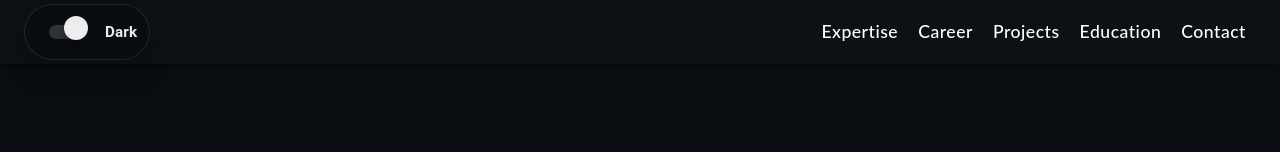
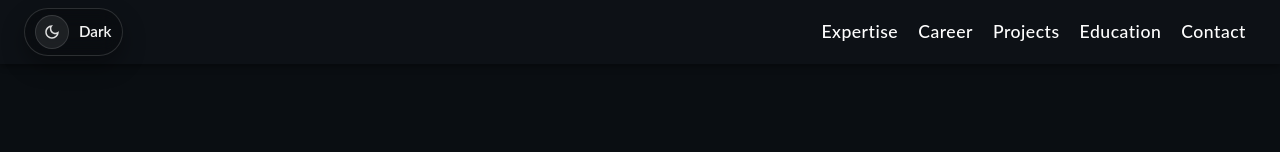
Before and after one commit to sakapuce911/Portfolio, a React (Create React App) app: page / in a window 1280 px wide. Shown: the top 152 px of the page. Built offline with nearby package versions, Linux system fonts and the light colour scheme.

Commit message:
Finalize navigation theme toggle (desktop & mobile)

```diff
--- a/src/assets/styles/Navigation.scss
+++ b/src/assets/styles/Navigation.scss
@@ -1,144 +1,97 @@
-/* =========================
-   DESKTOP THEME BOX
-========================= */
+/* ======================================
+   THEME TOGGLE (Desktop + Mobile)
+====================================== */
 
-.theme-box {
+/* Base */
+.theme-toggle {
+  margin-right: 14px;
+  border: none;
+  cursor: pointer;
   display: inline-flex;
   align-items: center;
   gap: 10px;
+
   padding: 8px 12px;
   border-radius: 999px;
-  margin-right: 14px;
+
   backdrop-filter: blur(10px);
   -webkit-backdrop-filter: blur(10px);
+
+  transition: transform 0.18s ease, box-shadow 0.18s ease, background 0.18s ease;
 }
 
-.light-mode .theme-box {
-  background: rgba(255, 255, 255, 0.70);
-  border: 1px solid rgba(0, 0, 0, 0.08);
-  box-shadow: 0 10px 20px rgba(0, 0, 0, 0.06);
+.theme-toggle:hover {
+  transform: translateY(-1px);
 }
 
-.dark-mode .theme-box {
-  background: rgba(0, 0, 0, 0.24);
-  border: 1px solid rgba(255, 255, 255, 0.10);
-  box-shadow: 0 14px 26px rgba(0, 0, 0, 0.30);
+/* icon wrap to keep alignment stable */
+.theme-toggle__iconWrap {
+  width: 34px;
+  height: 34px;
+  border-radius: 999px;
+  display: inline-flex;
+  align-items: center;
+  justify-content: center;
 }
 
-.theme-box__label {
+/* icon */
+.theme-toggle__icon {
+  font-size: 18px !important;
+  opacity: 0.9;
+}
+
+/* label (desktop) */
+.theme-toggle__label {
   font-size: 0.95rem;
   font-weight: 600;
-  user-select: none;
+  line-height: 1;
   white-space: nowrap;
 }
 
-.light-mode .theme-box__label {
-  color: rgba(0, 0, 0, 0.78);
+/* ===== Dark state ===== */
+.theme-toggle.is-dark {
+  background: rgba(0, 0, 0, 0.22);
+  border: 1px solid rgba(255, 255, 255, 0.14);
+  color: rgba(255, 255, 255, 0.95);
+  box-shadow: 0 10px 22px rgba(0, 0, 0, 0.35);
 }
 
-.dark-mode .theme-box__label {
-  color: rgba(255, 255, 255, 0.92);
+.theme-toggle.is-dark .theme-toggle__iconWrap {
+  background: rgba(255, 255, 255, 0.08);
+  border: 1px solid rgba(255, 255, 255, 0.12);
 }
 
-/* Switch */
-.theme-switch__mui {
-  width: 54px;
-  height: 30px;
-  padding: 0;
-  overflow: hidden;
-  border-radius: 999px;
+/* ===== Light state ===== */
+.theme-toggle.is-light {
+  background: rgba(255, 255, 255, 0.70);
+  border: 1px solid rgba(0, 0, 0, 0.08);
+  color: rgba(0, 0, 0, 0.80); /* ✅ IMPORTANT: text visible */
+  box-shadow: 0 10px 22px rgba(0, 0, 0, 0.10);
 }
 
-.theme-switch__mui .MuiSwitch-switchBase {
-  padding: 3px;
+.theme-toggle.is-light .theme-toggle__iconWrap {
+  background: rgba(0, 0, 0, 0.04);
+  border: 1px solid rgba(0, 0, 0, 0.06);
 }
 
-.theme-switch__mui .MuiSwitch-thumb {
-  width: 24px;
-  height: 24px;
-}
+/* ======================================
+   MOBILE: icon only + smaller box
+====================================== */
+@media (max-width: 768px) {
+  .theme-toggle {
+    margin-left: auto;
+    margin-right: 6px;
 
-.theme-switch__mui .MuiSwitch-track {
-  border-radius: 999px;
-  opacity: 1 !important;
-}
-
-.light-mode .theme-switch__mui .MuiSwitch-track {
-  background: rgba(0, 0, 0, 0.10) !important;
-}
-
-.light-mode .theme-switch__mui .MuiSwitch-thumb {
-  background: #ffffff !important;
-  box-shadow: 0 6px 14px rgba(0, 0, 0, 0.10);
-}
-
-.dark-mode .theme-switch__mui .MuiSwitch-track {
-  background: rgba(255, 255, 255, 0.16) !important;
-}
-
-.dark-mode .theme-switch__mui .MuiSwitch-thumb {
-  background: rgba(255, 255, 255, 0.92) !important;
-  box-shadow: 0 10px 18px rgba(0, 0, 0, 0.28);
-}
-
-.theme-switch__mui .MuiSwitch-switchBase.Mui-checked {
-  transform: translateX(24px) !important;
-}
-
-/* =========================
-   MOBILE MINI ICON BOX (NO SWITCH)
-========================= */
-
-.theme-mini {
-  display: none;
-}
-
-@media (max-width: 768px) {
-  /* Hide desktop box */
-  .theme-box--desktop {
-    display: none;
+    padding: 6px;
+    gap: 0;
   }
 
-  /* Show mobile mini icon */
-  .theme-mini--mobile {
-    display: inline-flex;
-    align-items: center;
-    justify-content: center;
-
-    width: 38px;     /* ✅ small box */
-    height: 38px;    /* ✅ small box */
-    border-radius: 12px; /* ✅ modern */
-    border: none;
-    cursor: pointer;
-
-    margin-right: 6px;
-
-    backdrop-filter: blur(10px);
-    -webkit-backdrop-filter: blur(10px);
+  .theme-toggle__label {
+    display: none; /* ✅ no text on mobile */
   }
 
-  .light-mode .theme-mini--mobile {
-    background: rgba(255, 255, 255, 0.72);
-    border: 1px solid rgba(0, 0, 0, 0.08);
-    box-shadow: 0 10px 20px rgba(0, 0, 0, 0.06);
-  }
-
-  .dark-mode .theme-mini--mobile {
-    background: rgba(0, 0, 0, 0.26);
-    border: 1px solid rgba(255, 255, 255, 0.10);
-    box-shadow: 0 14px 26px rgba(0, 0, 0, 0.28);
-  }
-
-  .theme-mini__icon {
-    font-size: 18px;
-    opacity: 0.78;
-  }
-
-  .light-mode .theme-mini__icon {
-    color: rgba(0, 0, 0, 0.70);
-  }
-
-  .dark-mode .theme-mini__icon {
-    color: rgba(255, 255, 255, 0.82);
+  .theme-toggle__iconWrap {
+    width: 34px;
+    height: 34px;
   }
 }
--- a/src/components/Navigation.tsx
+++ b/src/components/Navigation.tsx
@@ -13,10 +13,9 @@ import ListItemButton from "@mui/material/ListItemButton";
 import ListItemText from "@mui/material/ListItemText";
 import MenuIcon from "@mui/icons-material/Menu";
 import Toolbar from "@mui/material/Toolbar";
-import Switch from "@mui/material/Switch";
 
+import DarkModeOutlinedIcon from "@mui/icons-material/DarkModeOutlined";
 import LightModeOutlinedIcon from "@mui/icons-material/LightModeOutlined";
-import DarkModeOutlinedIcon from "@mui/icons-material/DarkModeOutlined";
 
 import "../assets/styles/Navigation.scss";
 
@@ -32,17 +31,19 @@ const navItems: [string, string][] = [
 
 function Navigation({ parentToChild, modeChange }: any) {
   const { mode } = parentToChild;
+  const isDark = mode === "dark";
 
   const [mobileOpen, setMobileOpen] = useState<boolean>(false);
   const [scrolled, setScrolled] = useState<boolean>(false);
 
-  const handleDrawerToggle = () => setMobileOpen((p) => !p);
+  const handleDrawerToggle = () => setMobileOpen((prev) => !prev);
 
   useEffect(() => {
     const handleScroll = () => {
       const navbar = document.getElementById("navigation");
       if (navbar) setScrolled(window.scrollY > navbar.clientHeight);
     };
+
     window.addEventListener("scroll", handleScroll);
     return () => window.removeEventListener("scroll", handleScroll);
   }, []);
@@ -59,13 +60,22 @@ function Navigation({ parentToChild, modeChange }: any) {
     setMobileOpen(false);
   };
 
-  const drawerBg = mode === "dark" ? "#0d1116" : "#ffffff";
-  const drawerText = mode === "dark" ? "#ffffff" : "#0d1116";
-  const dividerColor =
-    mode === "dark" ? "rgba(255,255,255,0.12)" : "rgba(0,0,0,0.12)";
+  // Drawer styles (mode aware)
+  const drawerBg = isDark ? "#0d1116" : "#ffffff";
+  const drawerText = isDark ? "#ffffff" : "#0d1116";
+  const dividerColor = isDark
+    ? "rgba(255,255,255,0.12)"
+    : "rgba(0,0,0,0.12)";
 
   const drawer = (
-    <Box sx={{ textAlign: "center", height: "100%", backgroundColor: drawerBg }}>
+    <Box
+      className="navigation-bar-responsive"
+      sx={{
+        textAlign: "center",
+        height: "100%",
+        backgroundColor: drawerBg,
+      }}
+    >
       <p className="mobile-menu-top" style={{ color: drawerText }}>
         <ListIcon /> Menu
       </p>
@@ -81,10 +91,9 @@ function Navigation({ parentToChild, modeChange }: any) {
                 color: drawerText,
                 "& .MuiListItemText-primary": { color: drawerText },
                 "&:hover": {
-                  backgroundColor:
-                    mode === "dark"
-                      ? "rgba(255,255,255,0.06)"
-                      : "rgba(0,0,0,0.04)",
+                  backgroundColor: isDark
+                    ? "rgba(255,255,255,0.06)"
+                    : "rgba(0,0,0,0.04)",
                 },
               }}
               onClick={() => scrollToSection(item[1])}
@@ -117,33 +126,26 @@ function Navigation({ parentToChild, modeChange }: any) {
             <MenuIcon />
           </IconButton>
 
-          {/* ✅ Desktop: switch + label */}
-          <div className="theme-box theme-box--desktop" role="group" aria-label="Theme toggle">
-            <Switch
-              checked={mode === "dark"}
-              onChange={() => modeChange()}
-              inputProps={{ "aria-label": "Toggle theme" }}
-              className="theme-switch__mui"
-            />
-            <span className="theme-box__label">
-              {mode === "dark" ? "Dark" : "Light"}
-            </span>
-          </div>
-
-          {/* ✅ Mobile: only a tiny icon box (no switch) */}
+          {/* ✅ THEME TOGGLE (Desktop: icon + label, no switch) */}
           <button
             type="button"
-            className="theme-mini theme-mini--mobile"
-            onClick={() => modeChange()}
+            className={`theme-toggle ${isDark ? "is-dark" : "is-light"}`}
+            onClick={modeChange}
             aria-label="Toggle theme"
           >
-            {mode === "dark" ? (
-              <DarkModeOutlinedIcon className="theme-mini__icon" />
-            ) : (
-              <LightModeOutlinedIcon className="theme-mini__icon" />
-            )}
+            <span className="theme-toggle__iconWrap" aria-hidden="true">
+              {isDark ? (
+                <DarkModeOutlinedIcon className="theme-toggle__icon" />
+              ) : (
+                <LightModeOutlinedIcon className="theme-toggle__icon" />
+              )}
+            </span>
+
+            {/* ✅ label visible ONLY on desktop */}
+            <span className="theme-toggle__label">{isDark ? "Dark" : "Light"}</span>
           </button>
 
+          {/* ✅ MENU LINKS (desktop) */}
           <Box sx={{ display: { xs: "none", sm: "block" } }}>
             {navItems.map((item) => (
               <Button
```
